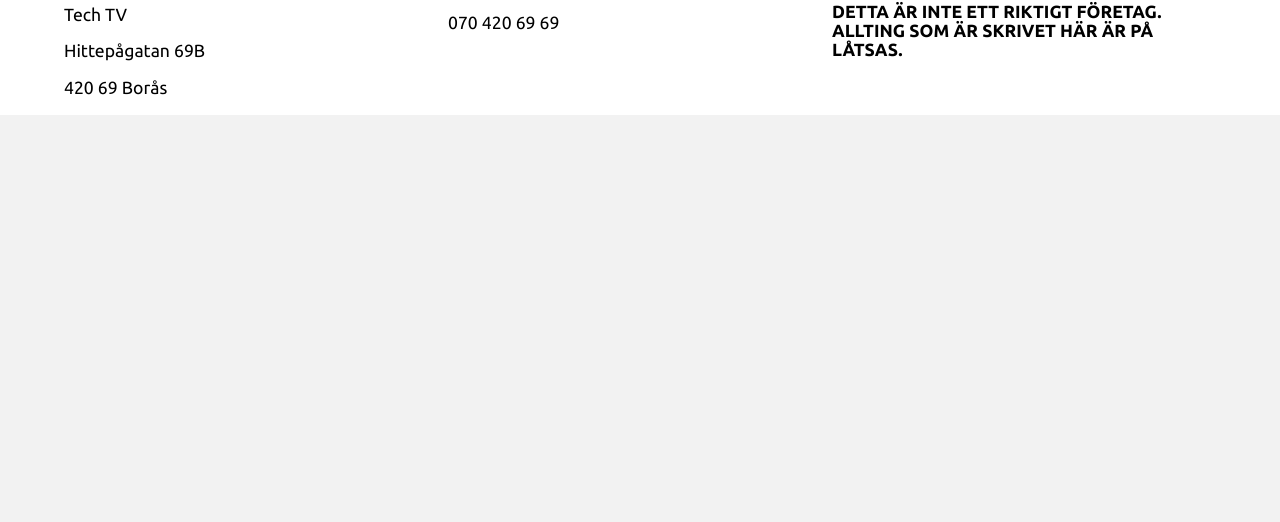
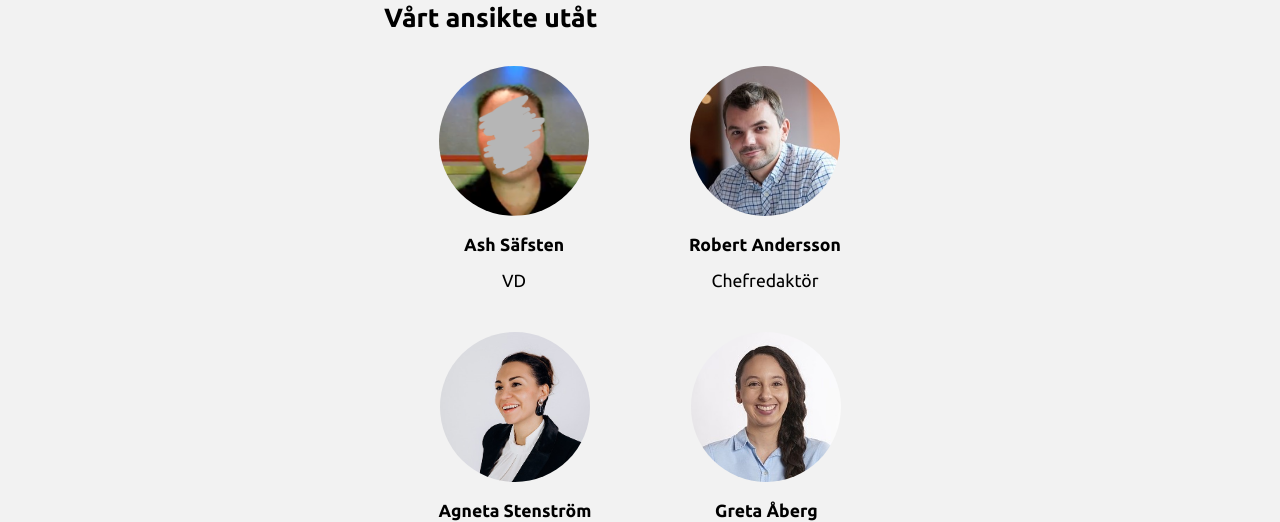
Before and after one commit to Frisaf/tech-tv, a plain HTML site: page about.html in a window 1280 px wide. Shown: the part 2278-2800 px from the top of the page. Before the commit the page ends 2393 px from the top, so only its background shows below. Drawn offline with Linux system fonts and the light colour scheme; a web font is replaced by a local one.

Commit message:
done with about page, small error fixes

```diff
--- a/about.html
+++ b/about.html
@@ -11,10 +11,9 @@
     <link rel="stylesheet" href="https://cdnjs.cloudflare.com/ajax/libs/font-awesome/4.7.0/css/font-awesome.min.css">
 </head>
 <body>
-    <main>
     <header>
         <div class="headerContainer">
-                <a href="index.html"><img src="images/TechTVlogo.png" class="logoLink" alt=alt="Logotyp med en grön kurvig linje som bakgrund och texten 'Tech TV'."></a>
+            <a href="index.html"><img src="images/TechTVlogo.png" class="logoLink" alt="Logotyp med en grön kurvig linje som bakgrund och texten 'Tech TV'."></a>
             <nav>
                 <ul class="navbar">
                     <li class="dropdown">Gaming <svg xmlns="http://www.w3.org/2000/svg" height="24px" viewBox="0 -960 960 960" width="24px" fill="black"><path d="M480-360 280-560h400L480-360Z"/></svg>
@@ -102,12 +101,13 @@
             <a href="" id="accountLink"><img src="images/accountcircle.png" class="headerAccount" alt="Black circle with a sillhouette of a person."></a>
         </div>
     </header>
+    <main>
             <div class="mainContent">
                 <div class="hero">
-                    <img src="images/synthetic-8597464_1280.jpg" class="aboutHero">
+                    <img src="images/synthetic-8597464_1280.jpg" alt="Human hand reaching for robot hand" class="aboutHero">
                     <div class="heroText">
                         <h1>Tech TV</h1>
-                        <p>Din tekniktidning överallt, närsomhelst</p>
+                        <p>Din tekniktidning överallt, när som helst, hur som helst</p>
                     </div>
                 </div>
                 <div class="articleContent">
@@ -119,6 +119,34 @@
                     <p>Vi erbjuder kanalen Tech TV som finns att nå på kanal 123 i din TV-apparat, en webbplats, en app i mobilen och en barnvänlig person som erbjuder allmänbildande nyheter i ett mer barnvänligt format. Vi erbjuder dessutom en veckotidning för de som föredrar att läsa sina nyheter analogt.</p>
                     <h2>Det som gör oss unika</h2>
                     <p>Det som gör oss på Tech TV unika är att vi är centrerade på svensk teknik och de tekniska framsteg som görs i Sverige. Många tekniktidningar riktar sig på internationella framsteg, vilket gör att många saker som händer i Sverige blir överskuggade av det som händer i exempelvis Silicon Valley. Vi vill främja Sverige i teknikens värld och få upp folks ögon för Tekniksverige.</p>
+                    <h2>Vårt ansikte utåt</h2>
+                </div>
+                <div class="staff">
+                    <div class="staffInfo">
+                        <img src="images/ash.png" alt="Person with censored face">
+                        <p><strong>Ash Säfsten</strong></p>
+                        <p>VD</p>
+                    </div>
+                    <div class="staffInfo">
+                        <img src="images/entrepreneur-2326419_640.jpg" alt="Man smiling and looking into the camera">
+                        <p><strong>Robert Andersson</strong></p>
+                        <p>Chefredaktör</p>
+                    </div>
+                    <div class="staffInfo">
+                        <img src="images/woman-6084994_640.jpg" alt="Woman smiling">
+                        <p><strong>Agneta Stenström</strong></p>
+                        <p>Reporter</p>
+                    </div>
+                    <div class="staffInfo">
+                        <img src="images/smiling-2385790_640.jpg" alt="Woman smiling and looking into the camera">
+                        <p><strong>Greta Åberg</strong></p>
+                        <p>Nyhetsankare</p>
+                    </div>
+                    <div class="staffInfo">
+                        <img src="images/man-6208470_640.jpg" alt="Man smiling and looking into the camera">
+                        <p><strong>James Lång</strong></p>
+                        <p>Producent</p>
+                    </div>
                 </div>
             </div>
         <footer>
@@ -129,7 +157,7 @@
                 <p>420 69 Borås</p>
             </div>
             <div class="footerBox">
-                <h4>Kontakt</h4>
+                <p><strong>Kontakt</strong></p>
                 <p>TechTV@mail.se</p>
                 <p>070 420 69 69</p>
             </div>
--- a/style.css
+++ b/style.css
@@ -27,12 +27,12 @@ main {
 .mainContent {
     display: grid;
     width: 100%;
-    line-height: 2rem;
+    line-height: 2;
 }
 
 .articleContent {
     width: 40%;
-    justify-self: center;
+    margin-inline: auto;
     text-wrap: pretty;
 }
 
@@ -432,6 +432,7 @@ footer {
     background-color: black;
     position: relative;
     margin-bottom: 3rem;
+    line-height: 0;
 
 }
 
@@ -449,6 +450,7 @@ footer {
 
 .heroText h1 {
     font-size: 7rem;
+    line-height: 1;
 }
 
 @media only screen and (max-width: 1000px) {
@@ -463,3 +465,23 @@ footer {
         top: 20%;
     }
 }
+
+.staff {
+    display: flex;
+    width: 50%;
+    margin-inline: auto;
+    flex-wrap: wrap;
+    justify-content: center;
+}
+
+.staffInfo img {
+    border-radius: 100%;
+    width: 150px;
+}
+
+.staffInfo {
+    text-align: center;
+    line-height: 1;
+    margin-inline: 50px;
+    margin-bottom: 25px;
+}
```
Also changed, not shown: index.html (+2 -3 lines), images/ash.png (added), images/entrepreneur-2326419_640.jpg (added), images/man-6208470_640.jpg (added), images/smiling-2385790_640.jpg (added), images/woman-6084994_640.jpg (added). Lines whose indentation alone changed are shown as unchanged.
